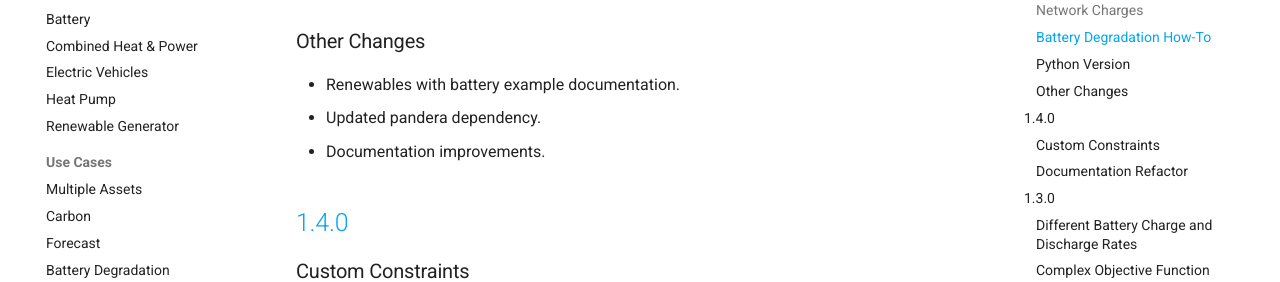
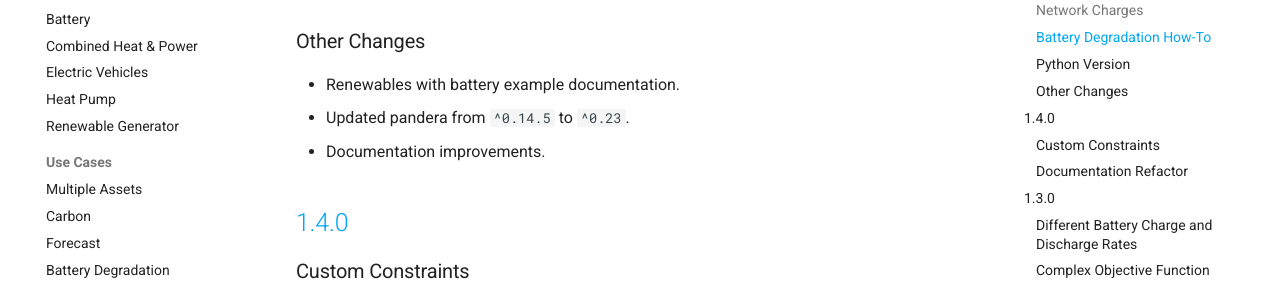
Before and after one commit to ADGEfficiency/energy-py-linear, an MkDocs documentation site: the page built from docs/docs/changelog.md, in a window 1280 px wide and 900 px high, scrolled down 839 px. Shown: the part 152-434 px from the top of the window. Built offline with MkDocs 1.6.1 and Material for MkDocs 9.7.7, drawn with Linux system fonts in a browser that asks for light colours; plug-ins that fetch from the network failed and are left out; comment, search, counter and statistics services are not loaded; the version menu is left out.

Commit message:
Add pandera version detail to changelog

```diff
--- a/docs/docs/changelog.md
+++ b/docs/docs/changelog.md
@@ -37,7 +37,7 @@ Python 3.10 is no longer supported. Only Python 3.11 and 3.12 are supported.
 ### Other Changes
 
 - Renewables with battery example documentation.
-- Updated pandera dependency.
+- Updated pandera from `^0.14.5` to `^0.23`.
 - Documentation improvements.
 
 ## [1.4.0](https://github.com/ADGEfficiency/energy-py-linear/releases/tag/v1.4.0)
```
